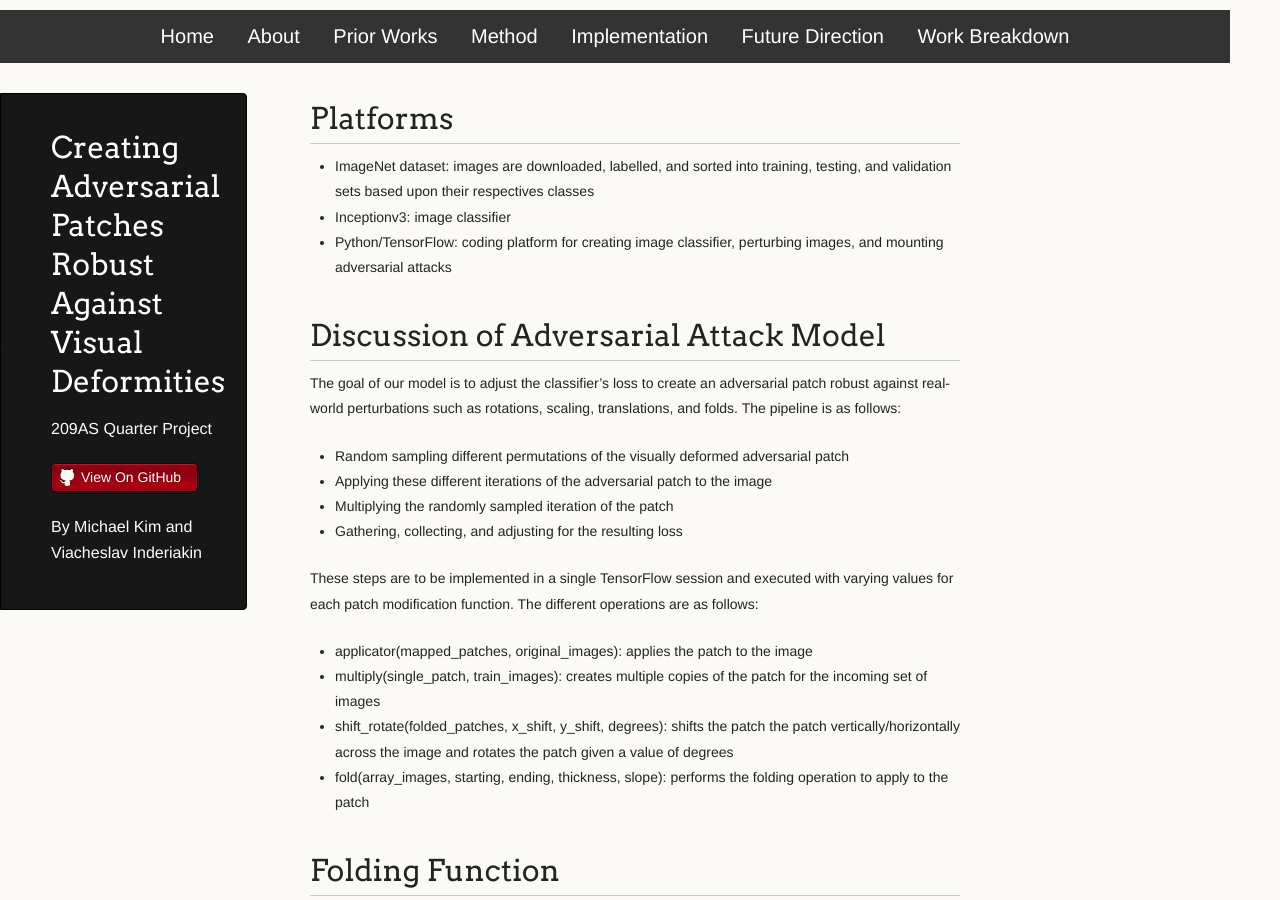
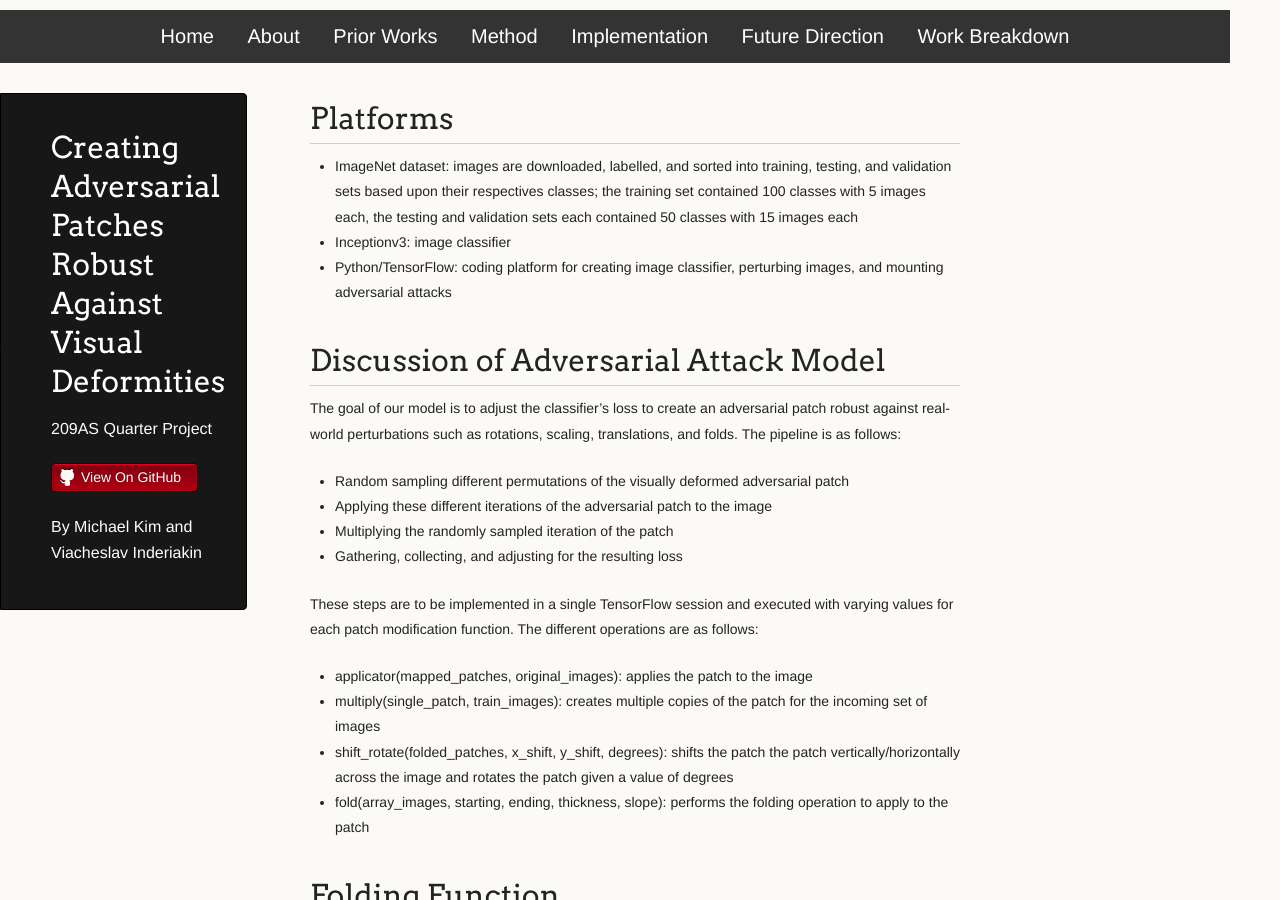
Before and after one commit to SlavaInder/209AS_Adversarial_Patch, a Jekyll site: the page built from docs/method.md, in a window 1280 px wide and 900 px high. Built offline with Jekyll 4.4.1, drawn with Linux system fonts in a browser that asks for light colours; our own code applies the rules of GitHub Pages for plain Markdown files.

Commit message:
Update method.md

```diff
--- a/docs/method.md
+++ b/docs/method.md
@@ -2,7 +2,7 @@
 layout: default
 ---
 # Platforms
-- ImageNet dataset: images are downloaded, labelled, and sorted into training, testing, and validation sets based upon their respectives classes
+- ImageNet dataset: images are downloaded, labelled, and sorted into training, testing, and validation sets based upon their respectives classes; the training set contained 100 classes with 5 images each, the testing and validation sets each contained 50 classes with 15 images each
 - Inceptionv3: image classifier
 - Python/TensorFlow: coding platform for creating image classifier, perturbing images, and mounting adversarial attacks
 
```
